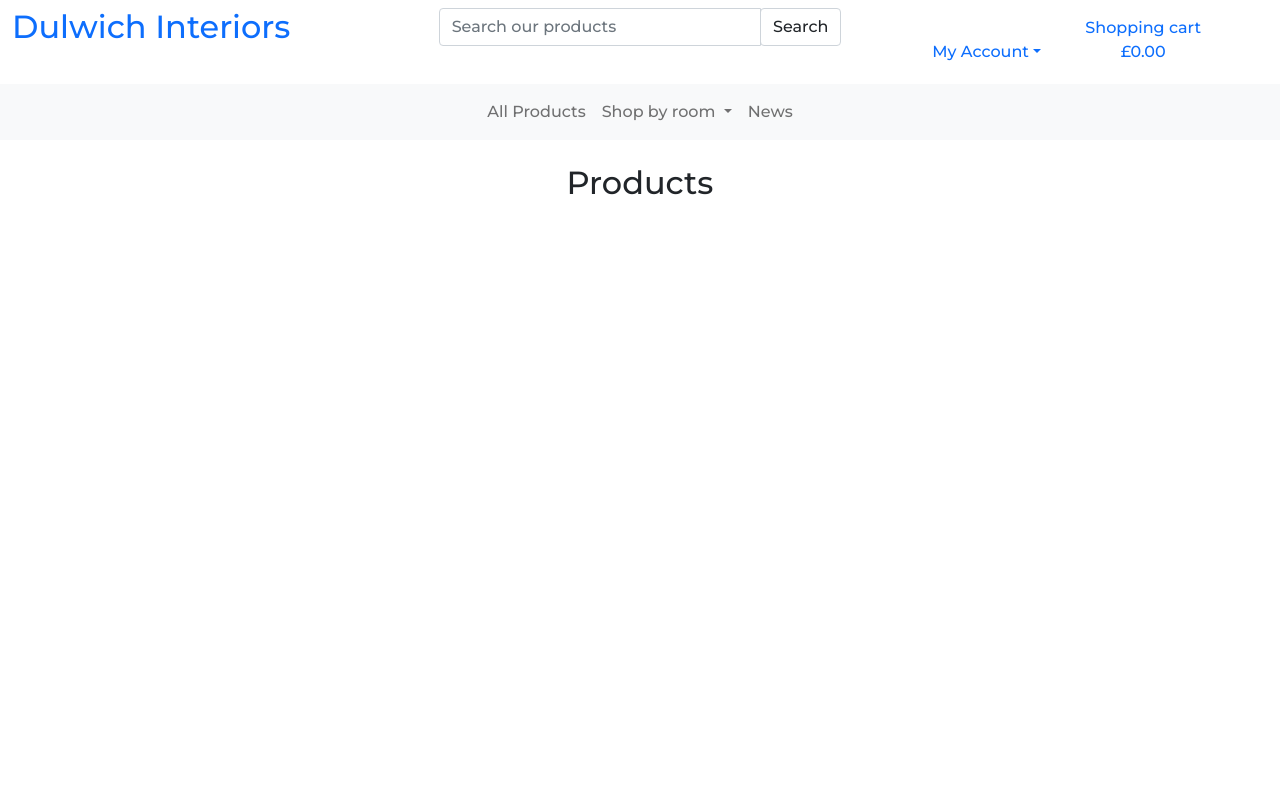
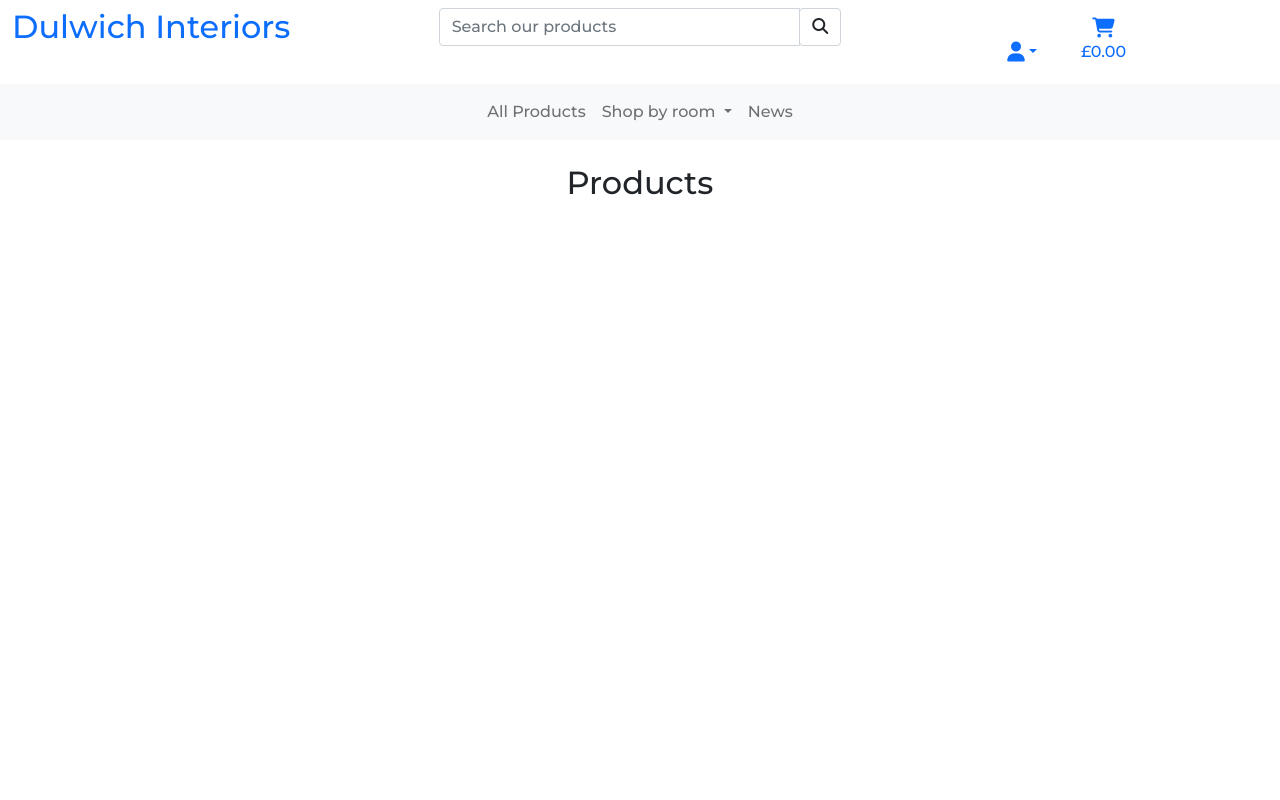
Before and after one commit to EimearCunningham/dulwich-interiors, a Django app: page /blog/ in a window 1280 px wide. Run offline with Django 3.2, Linux system fonts and the light colour scheme; data that the repository does not hold is empty; some libraries are stand-ins or nearby versions.

Commit message:
Add font awesome icons to base.html

```diff
--- a/templates/base.html
+++ b/templates/base.html
@@ -22,6 +22,7 @@
     <style>
       @import url('https://fonts.googleapis.com/css2?family=Montserrat:wght@300;500&display=swap');
       </style>
+    <script src="https://kit.fontawesome.com/cbd3a1b10f.js" crossorigin="anonymous"></script>
     {% endblock %}
 
     {% block extra_css %}
@@ -51,7 +52,7 @@
             <div class="input-group w-100">
               <input class="form-control" type="text" name="q" placeholder="Search our products">
               <div>
-                <button class="form-control" type="submit">Search</button>
+                <button class="form-control" type="submit"><i class="fas fa-search"></i></button>
               </div>
             </div>
           </form>
@@ -60,7 +61,7 @@
         <div class="col-12 col-lg-4">
           <ul class="list-inline list-unstyled text-center text-lg-right my-0">
             <li class="nav-item dropdown list-inline-item">
-              <a class="nav-link dropdown-toggle" href="#" id="dropdown01" data-bs-toggle="dropdown" aria-expanded="false">My Account</a>
+              <a class="nav-link dropdown-toggle" href="#" id="dropdown01" data-bs-toggle="dropdown" aria-expanded="false"><i class="fas fa-user fa-lg"></i></a>
               <div class="dropdown-menu" aria-labelledby="dropdown01">
                 {% if request.user.is_authenticated %}
                   {% if request.user.is_superuser %}
@@ -78,7 +79,7 @@
             <li class="list-inline-item">
                 <a class="{% if grand_total %}text-info font-weight-bold{% else %}text-black{% endif %} nav-link" href="{% url 'view_cart' %}">
                     <div class="text-center">
-                        <div>Shopping cart</div>
+                        <div><i class="fas fa-shopping-cart fa-lg"></i></div>
                         <p class="my-0">
                             {% if grand_total %}
                                 £{{ total|floatformat:2 }}
```
